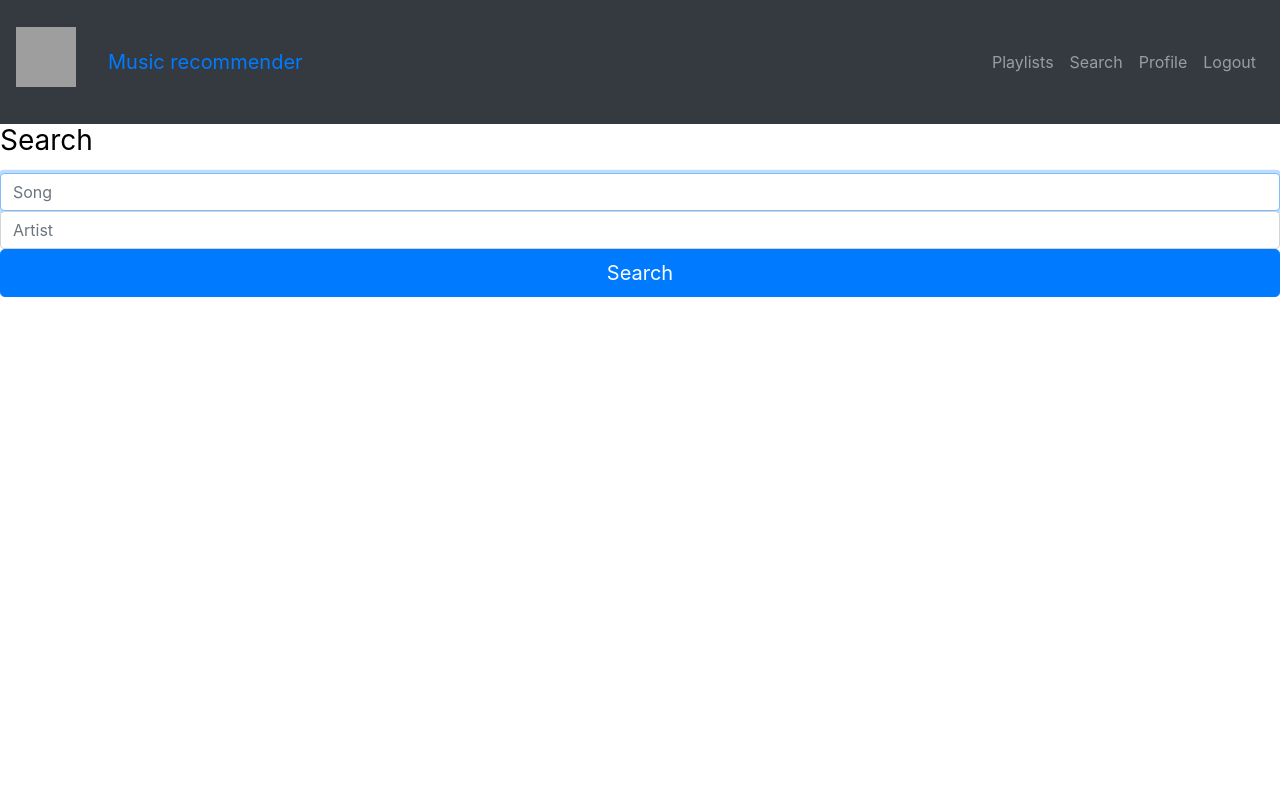
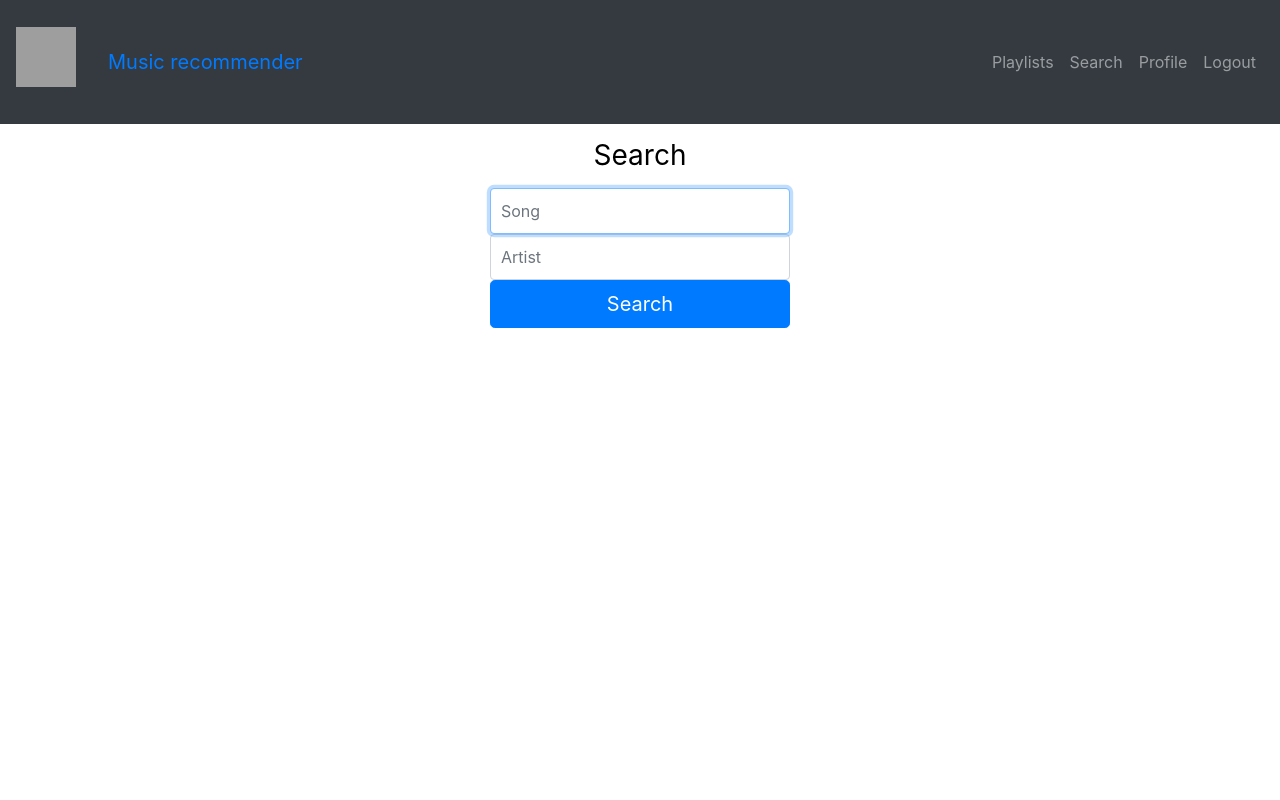
Before and after one commit to sankethire/MusicRecommender, a Flask app: page /search in a window 1280 px wide. Run offline with Flask 2, Linux system fonts and the light colour scheme; some libraries are stand-ins or nearby versions; grey boxes are pictures that could not be loaded.

Commit message:
search html improved

```diff
--- a/website/templates/search.html
+++ b/website/templates/search.html
@@ -1,8 +1,53 @@
+<style>
+	html,
+	body {
+	  height: 100%;
+	}
+
+
+	.form-signin {
+	  width: 100%;
+	  max-width: 330px;
+	  padding: 15px;
+	  margin: 0 auto;
+	}
+	.form-signin .checkbox {
+	  font-weight: 400;
+	}
+	.form-signin .form-control {
+	  position: relative;
+	  box-sizing: border-box;
+	  height: auto;
+	  padding: 10px;
+	  font-size: 16px;
+	}
+	.form-signin .form-control:focus {
+	  z-index: 2;
+	}
+	.form-signin input[type="email"] {
+	  margin-bottom: -1px;
+	  border-bottom-right-radius: 0;
+	  border-bottom-left-radius: 0;
+	}
+	.form-signin input[type="password"] {
+	  margin-bottom: 10px;
+	  border-top-left-radius: 0;
+	  border-top-right-radius: 0;
+
+	}
+  </style>
+
+
 {% extends "base.html" %}
 {% block content %}
 
 	<form class="form-signin" method="POST">
-		<h1 class="h3 mb-3 font-weight-normal"><font color="black">Search</font></h1>
+		<h1 class="h3 mb-3 font-weight-normal">
+		<font color="black">
+			<center>
+				Search
+			</center>
+		</font></h1>
 
 		<label for="inputUsername" class="sr-only">Song Name</label>
 		<input class="form-control" placeholder="Song" name="song_name" required autofocus>
```
